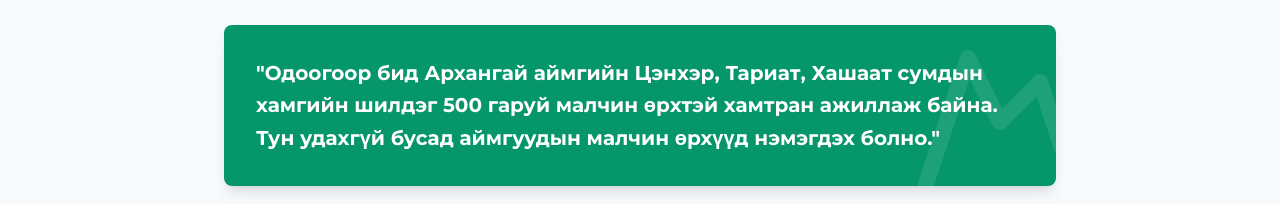
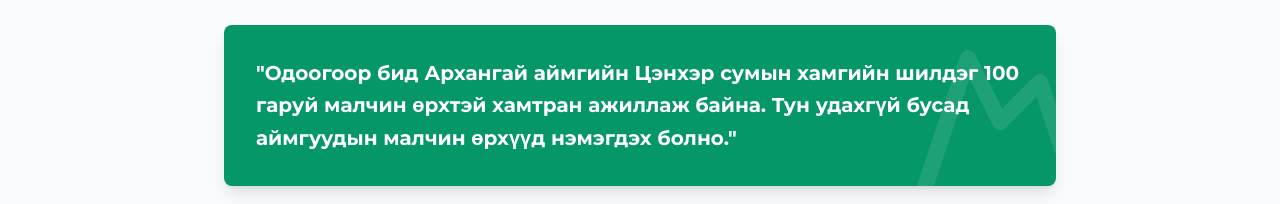
Before and after one commit to anhaa-arch/gerbook-travel-site, a Next.js app: page /mongolian-ger in a window 1280 px wide. Shown: the part 396-600 px from the top of the page. Built offline with nearby package versions, Linux system fonts and the light colour scheme; no server answers.

Commit message:
Update Mongolian ger page content

```diff
--- a/app/mongolian-ger/page.tsx
+++ b/app/mongolian-ger/page.tsx
@@ -26,7 +26,7 @@ export default function MongolianGerPage() {
                             <div className="bg-emerald-600 p-8 text-white relative overflow-hidden">
                                 <Mountain className="absolute -right-10 -bottom-10 w-48 h-48 opacity-10" />
                                 <p className="text-xl font-bold relative z-10 leading-relaxed">
-                                    "Одоогоор бид Архангай аймгийн Цэнхэр, Тариат, Хашаат сумдын хамгийн шилдэг 500 гаруй малчин өрхтэй хамтран ажиллаж байна. Тун удахгүй бусад аймгуудын малчин өрхүүд нэмэгдэх болно."
+                                    "Одоогоор бид Архангай аймгийн Цэнхэр сумын хамгийн шилдэг 100 гаруй малчин өрхтэй хамтран ажиллаж байна. Тун удахгүй бусад аймгуудын малчин өрхүүд нэмэгдэх болно."
                                 </p>
                             </div>
                         </Card>
```
